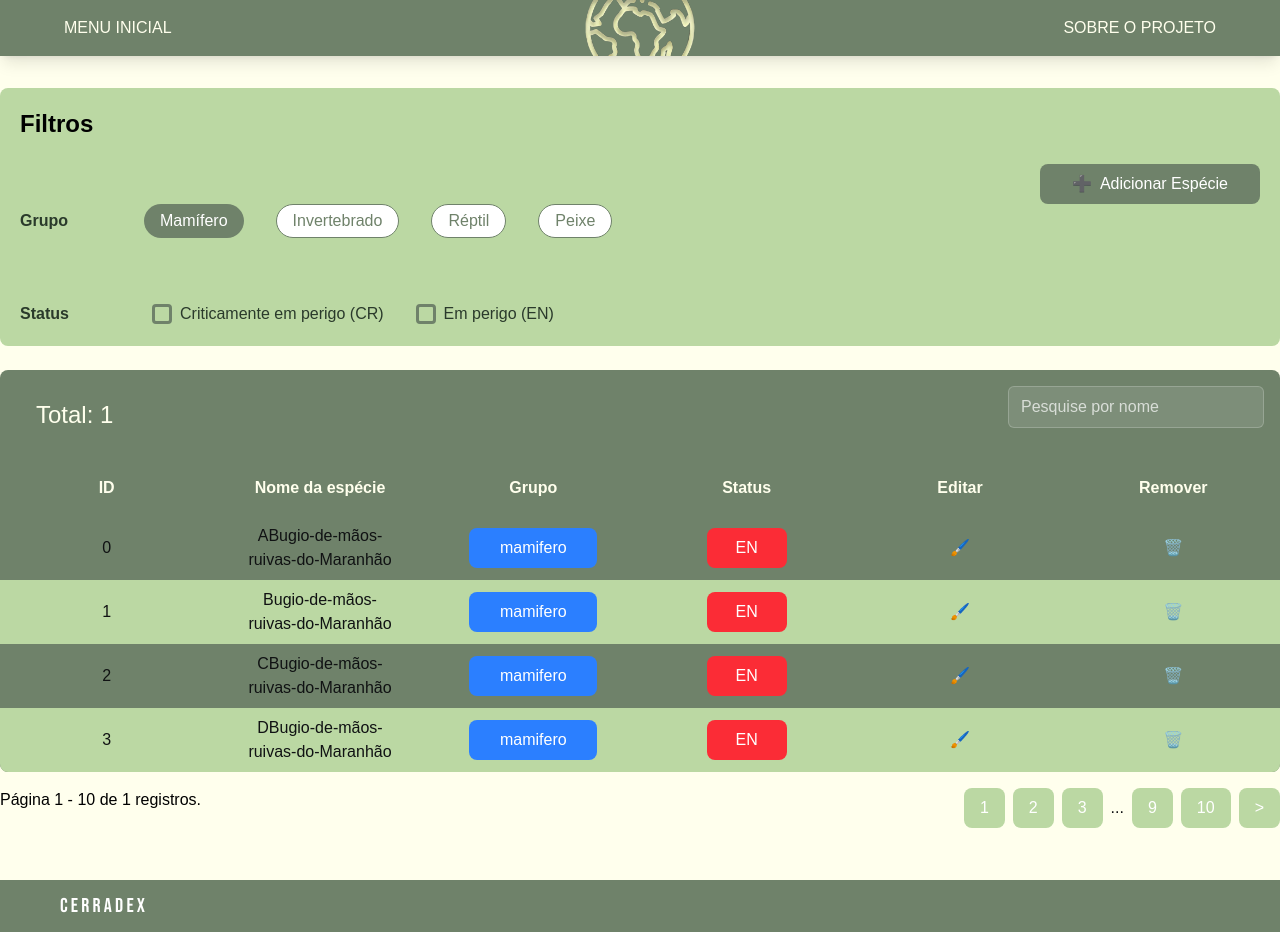
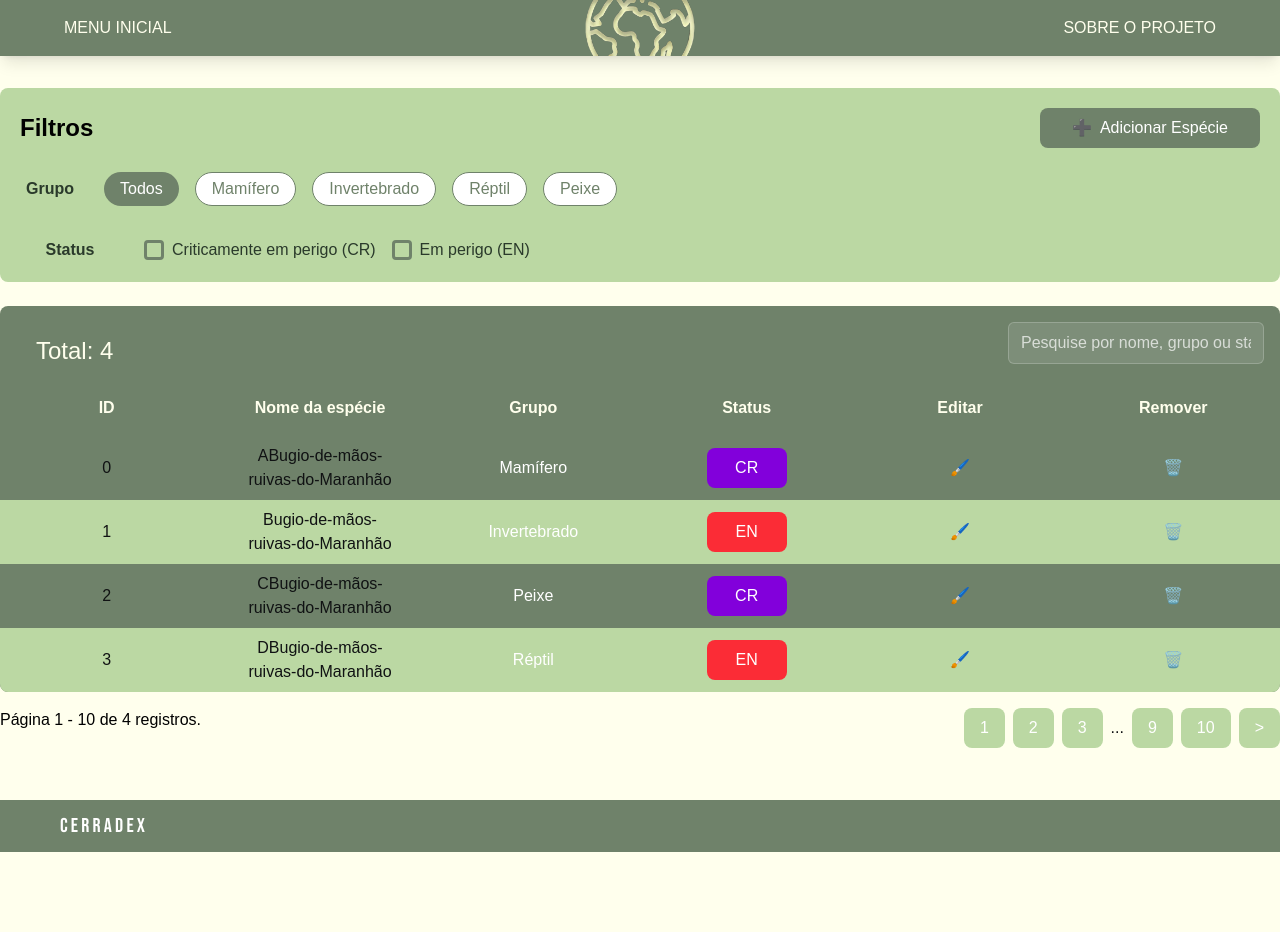
Before and after one commit to FGA0138-MDS-Ajax/2025.1-Berkanan, a Next.js app in the folder front-end/: page /painel-adm in a window 1280 px wide. After the commit the page ends 852 px from the top, so only its background shows below. Built offline with nearby package versions, Linux system fonts and the light colour scheme; a web font is replaced by a local one.

Commit message:
:sparkles: feat: Sistema de buscas do painel do administrador funcionando

```diff
--- a/front-end/src/_api/animals.api.ts
+++ b/front-end/src/_api/animals.api.ts
@@ -24,8 +24,8 @@ const animalsData: Animal[] = [{
     habitat: "Florestas tropicais e subtropicais do Maranhão.",
     populacao: "Menos de 250 indivíduos",
     lifespan: "20 - 30 anos",
-    risco: "EN",
-    grupo: "mamifero",
+    risco: "CR",
+    grupo: "Mamífero",
     },{
     id: 1,
     name: "Bugio-de-mãos-ruivas-do-Maranhão",
@@ -38,7 +38,7 @@ const animalsData: Animal[] = [{
     populacao: "Menos de 250 indivíduos",
     lifespan: "20 - 30 anos",
     risco: "EN",
-    grupo: "mamifero",
+    grupo: "Invertebrado",
     },{
     id: 2,
     name: "CBugio-de-mãos-ruivas-do-Maranhão",
@@ -50,8 +50,8 @@ const animalsData: Animal[] = [{
     habitat: "Florestas tropicais e subtropicais do Maranhão.",
     populacao: "Menos de 250 indivíduos",
     lifespan: "20 - 30 anos",
-    risco: "EN",
-    grupo: "mamifero",
+    risco: "CR",
+    grupo: 'Peixe',
     },{
     id: 3,
     name: "DBugio-de-mãos-ruivas-do-Maranhão",
@@ -64,7 +64,7 @@ const animalsData: Animal[] = [{
     populacao: "Menos de 250 indivíduos",
     lifespan: "20 - 30 anos",
     risco: "EN",
-    grupo: "mamifero",
+    grupo: "Réptil",
     },
 ]
 
--- a/front-end/src/app/painel-adm/page.tsx
+++ b/front-end/src/app/painel-adm/page.tsx
@@ -1,45 +1,80 @@
 'use client';
 
-import React, { useState } from "react";
+import React, { useState, useMemo, useCallback } from "react";
 
 import { colorMap } from "@/utils/utils";
+import { useAnimals } from "@/hooks/useAnimals";
+import Footer from "@/components/layout/Footer";
 import { useSpecies } from "@/hooks/useSpecies";
-import Footer from "@/components/layout/Footer";
-import { useAnimals } from "@/hooks/useAnimals";
 import Manager from "@/components/species/Manager";
 import SearchBar from "@/components/search/Searchbar";
+import Pagination from "@/components/utils/Pagination";
 import Navigation from "@/components/layout/Navigation";
-import Pagination from "@/components/utils/Pagination";
+
+enum RiskStatus {
+  CR = "CR",
+  EN = "EN"
+}
+
+const grupos = ["Todos", "Mamífero", "Invertebrado", "Réptil", "Peixe"];
 
 export default function PainelAdministrador() {
   const { animals, fetchAnimals } = useAnimals();
-  const { species, pagination, fetchSpecies } = useSpecies();
+  const { pagination, fetchSpecies } = useSpecies();
 
-  const [grupoSelecionado, setGrupoSelecionado] = useState("Mamífero");
-  const grupos = ["Mamífero", "Invertebrado", "Réptil", "Peixe"];
+  const [grupoSelecionado, setGrupoSelecionado] = useState("Todos");
+  const [searchTerm, setSearchTerm] = useState("");
+  const [selectedRiskStatuses, setSelectedRiskStatuses] = useState<RiskStatus[]>([]);
+
+  const filteredAnimals = useMemo(() => {
+    return animals.filter((animal) => {
+      const matchesGrupo = grupoSelecionado === "Todos" || animal.grupo === grupoSelecionado;
+      const matchesSearch = searchTerm.trim() === "" || [
+        animal.name,
+        animal.grupo,
+        animal.risco,
+        animal.id?.toString()
+      ].some(field => field?.toLowerCase().includes(searchTerm.toLowerCase().trim()));
+
+      const matchesRisk = selectedRiskStatuses.length === 0 || selectedRiskStatuses.includes(animal.risco as RiskStatus);
+      return matchesGrupo && matchesSearch && matchesRisk;
+    });
+  }, [animals, grupoSelecionado, searchTerm, selectedRiskStatuses]);
+
+  const handleRiskStatusToggle = useCallback((status: RiskStatus) => {
+    setSelectedRiskStatuses(prev =>
+      prev.includes(status) ? prev.filter(s => s !== status) : [...prev, status]
+    );
+  }, []);
+
+  const getRiskStatusLabel = (status: RiskStatus): string => ({
+    [RiskStatus.CR]: "Criticamente em perigo (CR)",
+    [RiskStatus.EN]: "Em perigo (EN)"
+  })[status];
 
   return (
     <div className="min-h-screen flex flex-col">
       <Navigation />
-      <div className="flex-grow pb-5">
-        <div className="max-w-7xl mx-auto my-8 text-center justify-center">
-          <div className="bg-light-green rounded-lg p-5 mb-6 flex-col gap-6">
-            <p className="text-2xl font-semibold text-black mb-6 text-left">Filtros</p>
-            <div className="flex flex-col items-end gap-2">
+      <main className="flex-grow pb-5">
+        <section className="max-w-7xl mx-auto my-8 text-center">
+          <div className="bg-light-green rounded-lg p-5 mb-6">
+            <div className="flex justify-between items-center mb-6">
+              <h2 className="text-2xl font-semibold text-black">Filtros</h2>
               <button className="bg-[#6f826a] text-white px-8 py-2 rounded-lg flex items-center gap-2">
-                <span>➕</span>
-                Adicionar Espécie
+                <span>➕</span> Adicionar Espécie
               </button>
             </div>
-            <div className="flex flex-col gap-16">
-              <div className="flex items-center gap-16">
-                <span className="font-semibold text-dark-green text-left font-medium min-w-[60px]">Grupo</span>
-                <div className="flex gap-8">
-                {grupos.map((grupo) => (
+
+            <div className="flex flex-col gap-8">
+              <div className="flex items-center gap-6">
+                <span className="font-semibold text-dark-green min-w-[60px]">Grupo</span>
+                <div className="flex gap-4 flex-wrap">
+                  {grupos.map(grupo => (
                     <button
                       key={grupo}
-                    className={`px-4 py-1 rounded-full ${
-                      grupoSelecionado === grupo ? "bg-[#6f826a] text-white" : "bg-white border border-[#6f826a] text-[#6f826a]"
+                      className={`px-4 py-1 rounded-full transition-colors ${grupoSelecionado === grupo
+                          ? "bg-[#6f826a] text-white"
+                          : "bg-white border border-[#6f826a] text-[#6f826a]"
                         }`}
                       onClick={() => setGrupoSelecionado(grupo)}
                     >
@@ -48,41 +83,54 @@ export default function PainelAdministrador() {
                   ))}
                 </div>
               </div>
-              <div className="flex items-center gap-8">
-                <span className="font-semibold text-dark-green min-w-[100px] text-left">Status</span>
-                <label className="flex items-center gap-2">
-                  <input type="checkbox" className="w-5 h-5 border-3 border-medium-green bg-transparent appearance-none rounded-sm checked:bg-[#6f826a] checked:border-[#6f826a] relative checked:after:content-['✓'] checked:after:text-white checked:after:text-xs checked:after:absolute checked:after:inset-0 checked:after:flex checked:after:items-center checked:after:justify-center" />
-                  <span className="text-dark-green">Criticamente em perigo (CR)</span>
+
+              <div className="flex items-center gap-6">
+                <span className="font-semibold text-dark-green min-w-[100px]">Status</span>
+                <div className="flex gap-4 flex-wrap">
+                  {Object.values(RiskStatus).map(status => (
+                    <label key={status} className="flex items-center gap-2">
+                      <input
+                        type="checkbox"
+                        checked={selectedRiskStatuses.includes(status)}
+                        onChange={() => handleRiskStatusToggle(status)}
+                        className="w-5 h-5 border-3 border-medium-green bg-transparent appearance-none rounded-sm
+                      checked:bg-[#6f826a] checked:border-[#6f826a]
+                      relative checked:after:content-['✓'] checked:after:text-white
+                      checked:after:text-xs checked:after:absolute checked:after:inset-0
+                      checked:after:flex checked:after:items-center checked:after:justify-center"
+                      />
+                      <span className="text-dark-green">{getRiskStatusLabel(status)}</span>
                     </label>
-                <label className="flex items-center gap-2">
-                  <input type="checkbox" className="w-5 h-5 border-3 border-medium-green bg-transparent appearance-none rounded-sm checked:bg-[#6f826a] checked:border-[#6f826a] relative checked:after:content-['✓'] checked:after:text-white checked:after:text-xs checked:after:absolute checked:after:inset-0 checked:after:flex checked:after:items-center checked:after:justify-center" />
-                  <span className="text-dark-green">Em perigo (EN)</span>
-                </label>
-                <div className="flex flex-col items-end gap-2">
+                  ))}
                 </div>
               </div>
             </div>
           </div>
 
           <div className="bg-medium-green text-background rounded-lg">
-            <div className="flex justify-between items-center text-center mb-4 p-4">
-              <h2 className="ml-5 text-2xl">Total: {species.length}</h2>
-              <SearchBar placeholder="Pesquise por nome" className="mb-4" />
+            <div className="flex justify-between items-center p-4">
+              <h2 className="ml-5 text-2xl">Total: {filteredAnimals.length}</h2>
+              <SearchBar
+                placeholder="Pesquise por nome, grupo ou status"
+                className="mb-4"
+                onSearch={setSearchTerm}
+              />
             </div>
-            <div className="flex justify-evenly items-center">
-              <p className="w-1/6 font-semibold">ID</p>
-              <p className="w-1/6 font-semibold">Nome da espécie</p>
-              <p className="w-1/6 font-semibold">Grupo</p>
-              <p className="w-1/6 font-semibold">Status</p>
-              <p className="w-1/6 font-semibold">Editar</p>
-              <p className="w-1/6 font-semibold">Remover</p>
+
+            <div className="flex justify-evenly items-center font-semibold">
+              {["ID", "Nome da espécie", "Grupo", "Status", "Editar", "Remover"].map(header => (
+                <p key={header} className="w-1/6">{header}</p>
+              ))}
             </div>
-            <div className="flex flex-col gap-auto mt-4 text-center text-foreground w-full">
-              {animals.map((item, index) => (
+
+            <div className="flex flex-col mt-4 text-center text-foreground w-full">
+              {filteredAnimals.length > 0 ? (
+                filteredAnimals.map((item, index) => (
                   <div
                     key={item.id}
-                  className={"w-full" + (animals.length == index + 1 ? " rounded-b-lg" : " ")}
-                  style={(index % 2 === 0 ? { backgroundColor: "#6F826A" } : { backgroundColor: "#BBD8A3" })}>
+                    className={`w-full ${index === filteredAnimals.length - 1 ? "rounded-b-lg" : ""}`}
+                    style={{ backgroundColor: index % 2 === 0 ? "#6F826A" : "#BBD8A3" }}
+                  >
                     <Manager
                       id={item.id!}
                       name={item.name}
@@ -92,17 +140,21 @@ export default function PainelAdministrador() {
                       ]}
                     />
                   </div>
-              ))}
+                ))
+              ) : (
+                <div className="text-white py-4">Nenhuma espécie encontrada</div>
+              )}
             </div>
           </div>
+
           <Pagination
             pagination={pagination}
             fetchSpecies={fetchSpecies}
             fetchAnimals={fetchAnimals}
-            length={species.length}
+            length={filteredAnimals.length}
           />
-        </div>
-      </div>
+        </section>
+      </main>
       <Footer />
     </div>
   );
--- a/front-end/src/types/species.types.ts
+++ b/front-end/src/types/species.types.ts
@@ -34,5 +34,5 @@ export type Animal = {
     lifespan: string;
     populacao: string;
     risco: 'EN' | 'VU' | 'CR' | 'LC' | 'NT';
-    grupo: "mamifero" | "reptil" | "ave" | "peixe" | "invertebrado";
+    grupo: "Mamífero" | "Invertebrado" | "Réptil" | "Peixe";
 };
```
Lines whose indentation alone changed are shown as unchanged.
